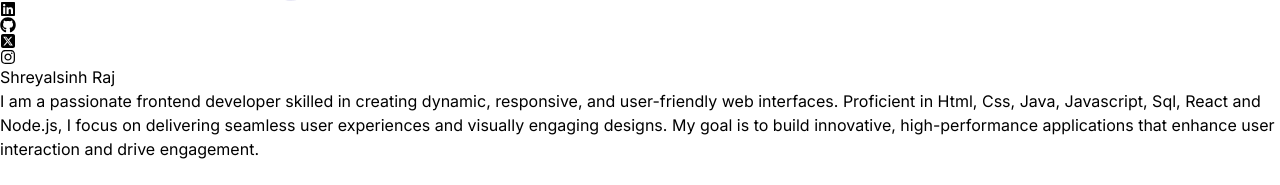
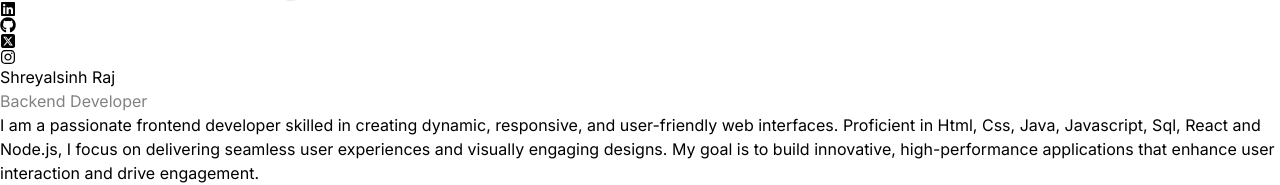
Before and after one commit to Shreyal216/Portfolio, a React (Vite) app: page / in a window 1280 px wide. Shown: the part 444-629 px from the top of the page. Built offline with nearby package versions, Linux system fonts and the light colour scheme.

Commit message:
Update Hero.jsx

```diff
--- a/src/components/Hero.jsx
+++ b/src/components/Hero.jsx
@@ -1,16 +1,29 @@
 import { HERO_CONTENT } from "../constants";
-import devloper from "../assets/devloper.png"; // Ensure the correct path
-import {motion } from "framer-motion";
+import devloper from "../assets/devloper.png";
+import { motion, AnimatePresence } from "framer-motion";
+import { useState, useEffect } from "react";
 
 const container = (delay) => ({
-  hidden: { x:-100, opacity: 0 },
-  visible:{
+  hidden: { x: -100, opacity: 0 },
+  visible: {
     x: 0,
     opacity: 1,
-  transition: {duration: 1.5, delay: delay},
-  }
+    transition: { duration: 1.5, delay: delay },
+  },
 });
+
+const TITLES = ["Software Developer", "Frontend Developer", "Backend Developer"];
+
 const Hero = () => {
+  const [index, setIndex] = useState(0);
+
+  useEffect(() => {
+    const interval = setInterval(() => {
+      setIndex((prev) => (prev + 1) % TITLES.length);
+    }, 3000); // change every 3 seconds
+    return () => clearInterval(interval);
+  }, []);
+
   return (
     <div className="border-b border-neutral-900 pb-8 lg:mb-35">
       <div className="flex flex-wrap">
@@ -20,25 +33,31 @@ const Hero = () => {
               variants={container(0)}
               initial="hidden"
               animate="visible"
-
               className="pb-8 text-5xl lg:text-8xl font-thin tracking-tight lg:mt-16"
             >
               Shreyalsinh Raj
             </motion.h1>
+
+            {/* Rotating Title */}
+            <AnimatePresence mode="wait">
               <motion.span
-             variants={container(0.5)}
-             initial="hidden"
-             animate="visible"
-
+                key={TITLES[index]}
+                initial={{ opacity: 0, y: 20 }}
+                animate={{ opacity: 1, y: 0 }}
+                exit={{ opacity: 0, y: -20 }}
+                transition={{ duration: 0.5 }}
                 className="bg-gradient-to-r from-pink-300 via-slate-500 to-purple-500 bg-clip-text text-3xl md:text-4xl tracking-tight text-transparent"
               >
+                {TITLES[index]}
+              </motion.span>
+            </AnimatePresence>
 
-            </motion.span>
             <motion.p
               variants={container(1.5)}
               initial="hidden"
               animate="visible"
-            className="my-2 max-w-xl py-6 font-light tracking-tighter">
+              className="my-2 max-w-xl py-6 font-light tracking-tighter"
+            >
               {HERO_CONTENT}
             </motion.p>
           </div>
@@ -46,11 +65,9 @@ const Hero = () => {
         <div className="w-full lg:w-1/2 lg:p-8">
           <div className="flex justify-center">
             <motion.img
-
-             initial={{x: 100, opacity: 0}}
-              animate={{ x:0, opacity: 1}}
-              transition={{duration: 1 , delay: 1.2}}
-
+              initial={{ x: 100, opacity: 0 }}
+              animate={{ x: 0, opacity: 1 }}
+              transition={{ duration: 1, delay: 1.2 }}
               src={devloper}
               alt="Shreyalsinh Raj"
               className="rounded-2xl w-50 h-50 md:w-70 md:h-70"
```
Lines whose indentation alone changed are shown as unchanged.
